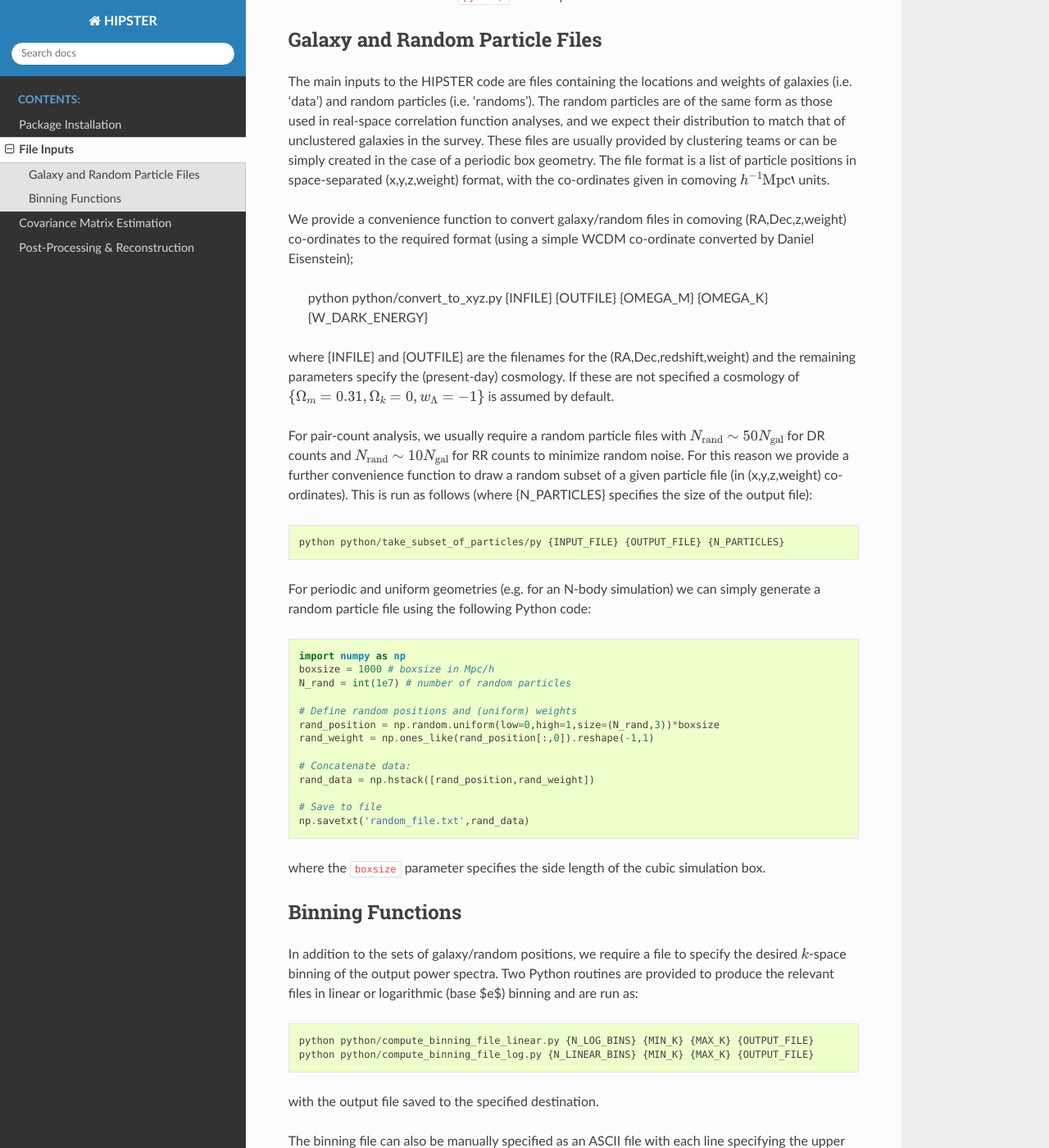
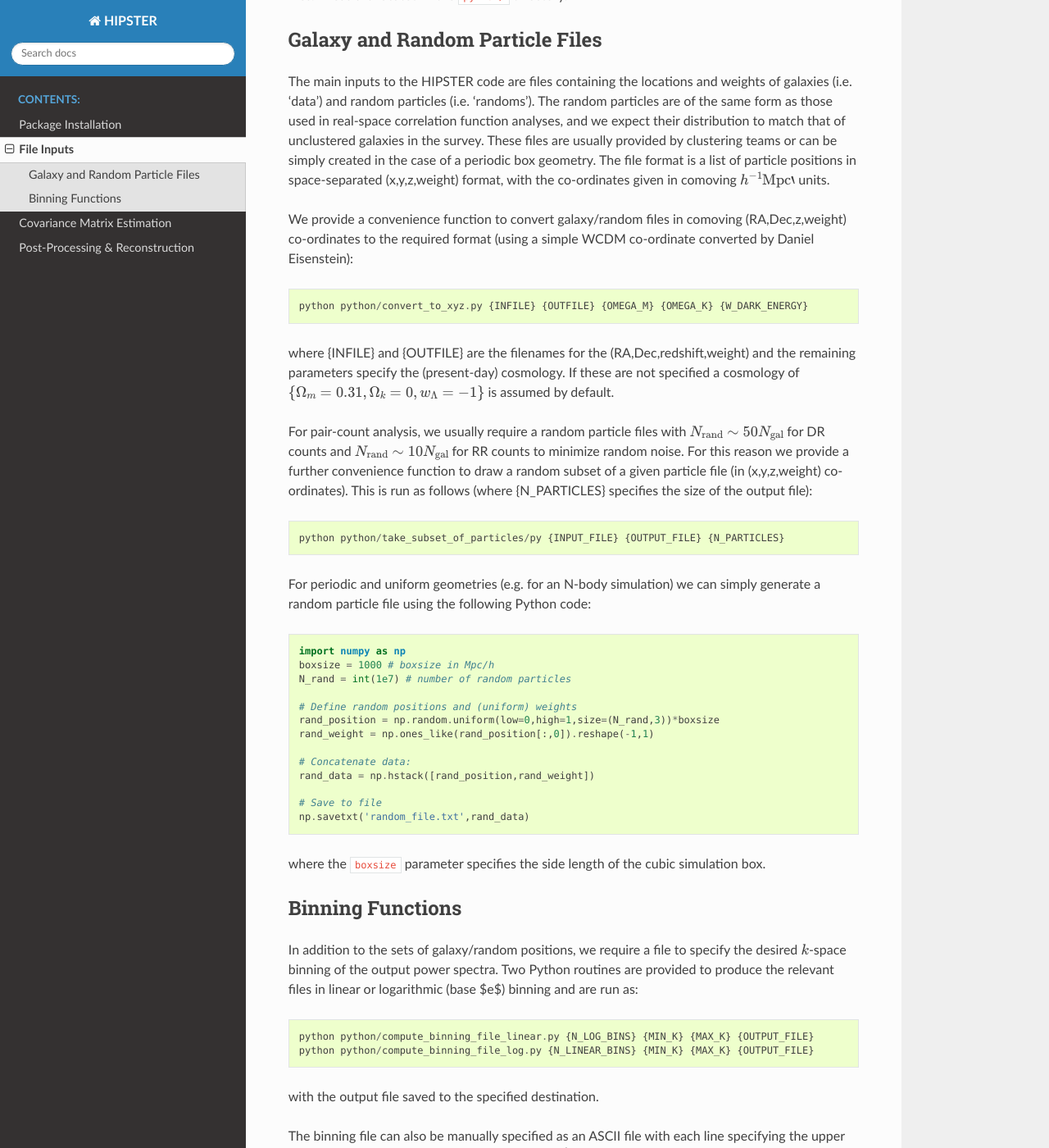
Before and after one commit to oliverphilcox/HIPSTER, a Sphinx documentation site: the page built from docs/usage/pre-processing.rst, in a window 1280 px wide and 1400 px high, scrolled down 249 px. Shown: the whole window at 82% size. Built offline with Sphinx 7.4.7 and the Read the Docs theme 2.0.0, drawn with Linux system fonts in a browser that asks for light colours; some of the changed text lies outside the part shown.

```diff
--- a/docs/usage/installation.rst
+++ b/docs/usage/installation.rst
@@ -7,11 +7,11 @@ To install HIPSTER, simply clone the Github repository and compile the C++ code
     cd HIPSTER
     make
 
-**NB**: HIPSTER can be run for either *periodic* or *aperiodic* data-sets. This is specified by adding compiler flags in the ``Makefile``. See :doc:`getting-started` for more information.
+**NB**: HIPSTER can be run for either *periodic* or *aperiodic* data-sets. This is specified by adding compiler flags in the ``Makefile``. See :doc:`basic-usage` for more information.
 
 .. todo:: add links here
 
-Once HIPSTER is installed, see the :doc:`getting-started` section.
+Once HIPSTER is installed, it can be run via a simple bash wrapper, as described in the :doc:`basic-usage` section. This requires the inputs specified in :doc:`pre-processing`. For advanced usage, the routines in :doc:`advanced-usage` can be used.
 
 .. _dependencies:
 
--- a/docs/usage/pre-processing.rst
+++ b/docs/usage/pre-processing.rst
@@ -10,7 +10,7 @@ Galaxy and Random Particle Files
 
 The main inputs to the HIPSTER code are files containing the locations and weights of galaxies (i.e. 'data') and random particles (i.e. 'randoms'). The random particles are of the same form as those used in real-space correlation function analyses, and we expect their distribution to match that of unclustered galaxies in the survey. These files are usually provided by clustering teams or can be simply created in the case of a periodic box geometry. The file format is a list of particle positions in space-separated (x,y,z,weight) format, with the co-ordinates given in comoving :math:`h^{-1}\mathrm{Mpc}`` units.
 
-We provide a convenience function to convert galaxy/random files in comoving (RA,Dec,z,weight) co-ordinates to the required format (using a simple WCDM co-ordinate converted by Daniel Eisenstein);
+We provide a convenience function to convert galaxy/random files in comoving (RA,Dec,z,weight) co-ordinates to the required format (using a simple WCDM co-ordinate converted by Daniel Eisenstein)::
 
     python python/convert_to_xyz.py {INFILE} {OUTFILE} {OMEGA_M} {OMEGA_K} {W_DARK_ENERGY}
 
@@ -50,4 +50,4 @@ In addition to the sets of galaxy/random positions, we require a file to specify
 
 with the output file saved to the specified destination.
 
-The binning file can also be manually specified as an ASCII file with each line specifying the upper and lower coordinates of each :math:`k`-bin (in :math:`h\,\mathrm{Mpc}^{-1}`` units). Note that the bins are required to be contiguous (i.e. the upper limit of the :math:`n`th bin should equal the lower limit of the :math:`(n+1)`th bin.
+The binning file can also be manually specified as an ASCII file with each line specifying the upper and lower coordinates of each :math:`k`-bin (in :math:`h\,\mathrm{Mpc}^{-1}`` units). Note that the bins are required to be contiguous (i.e. the upper limit of the :math:`n`-th bin should equal the lower limit of the :math:`(n+1)`-th bin.
```
